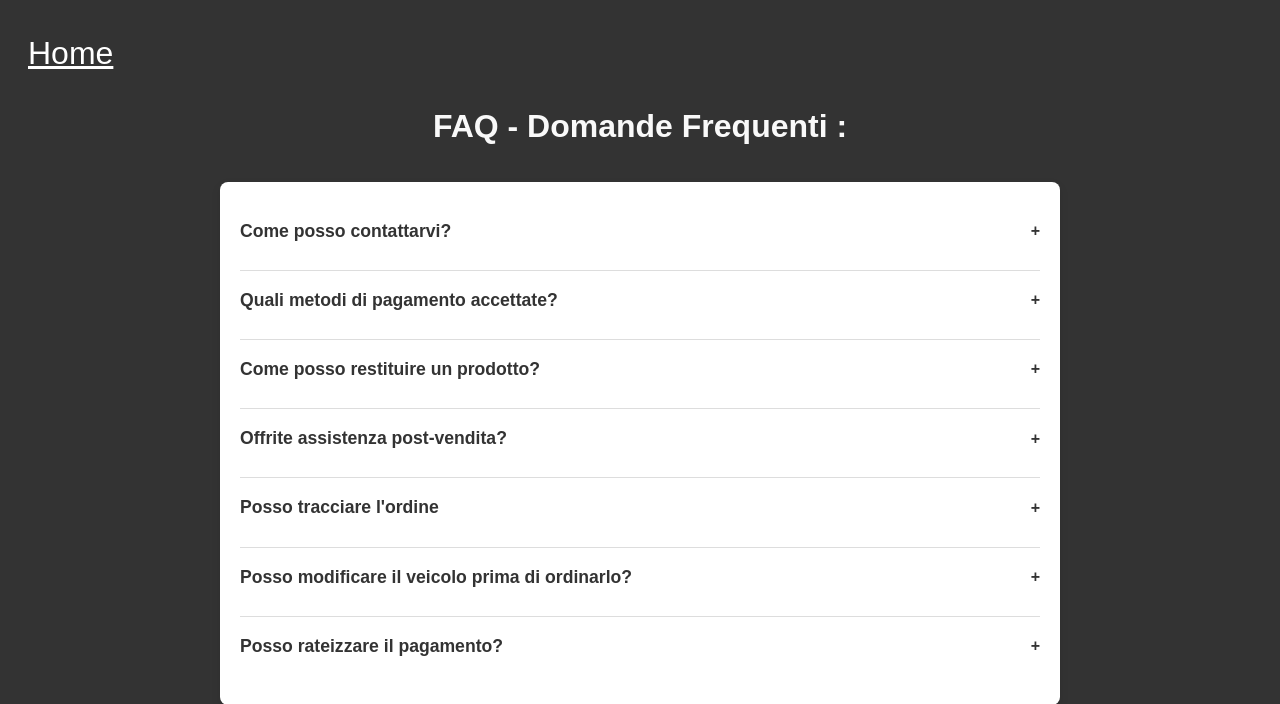
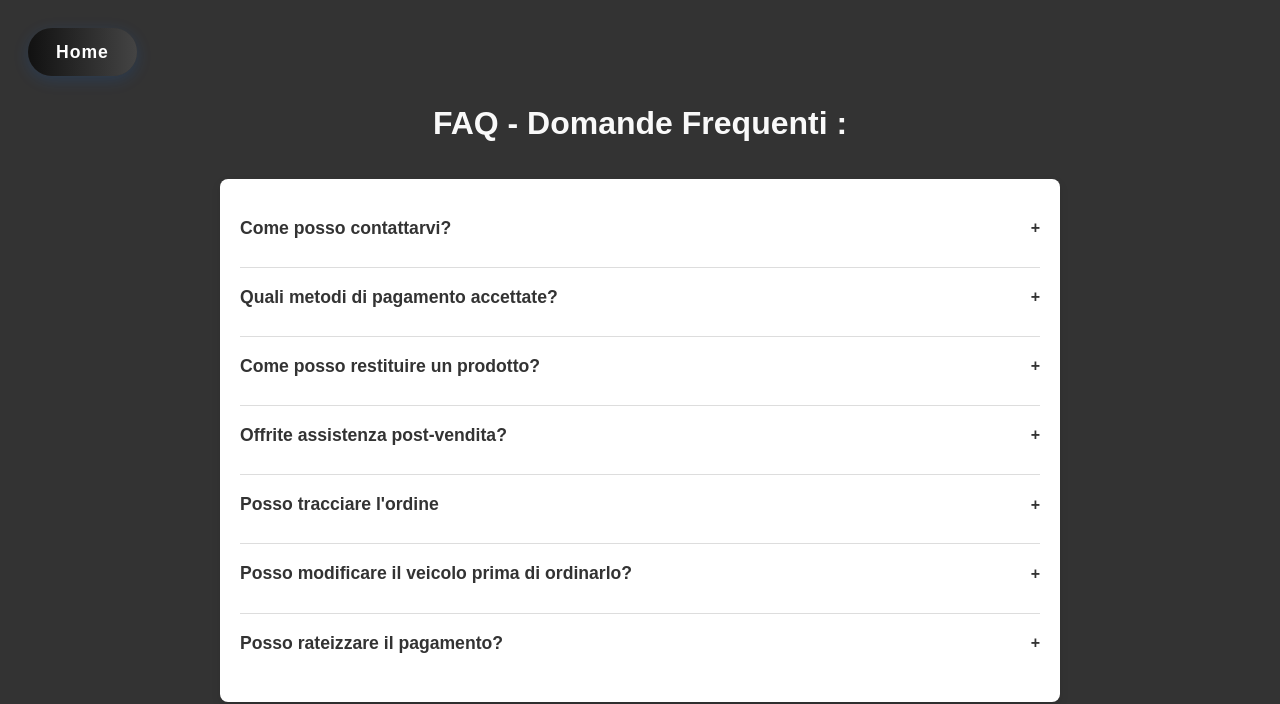
Before and after one commit to LeonardoMircia03/-TSW-SitoWeb-Compra-Modifica-Vendita-e-spedizione-di-automobili-a-livello-internazionale, a PHP site: page /FAQ.html in a window 1280 px wide. Shown: the top 704 px of the page. Run offline with PHP 8.4, Linux system fonts and the light colour scheme.

Commit message:
correzioni

```diff
--- a/FAQ.html
+++ b/FAQ.html
@@ -5,11 +5,12 @@
 
         <link rel="stylesheet" href="stilicss/faq.css">
 
+
     </head>
 
     <body>
     <header >
-        <a href="index.html">Home</a>
+        <a href="index.html" class="home-btn">Home</a>
     </header>
     <h1>FAQ - Domande Frequenti : </h1>
    <!-- Contenitore FAQ -->
--- a/php/auto.php
+++ b/php/auto.php
@@ -15,6 +15,7 @@ if (isset($_SESSION['user_id'])) {
         $_SESSION['username'] = $utente_loggato;
     }
 }
+// |||||| Vengono mostrate solamente auto in vendita da utenti diversi che non siano già state acquistate in precedenza"
 $marche_result = pg_query($dbconnect, "SELECT DISTINCT marca FROM auto ORDER BY marca ASC");
 if (!empty($marca)) {
     $modelli_result = pg_query_params(
--- a/php/login.php
+++ b/php/login.php
@@ -8,6 +8,7 @@ if ($_SERVER["REQUEST_METHOD"] === "POST") {
 
     $email = $_POST['email'] ?? null;
     $password = $_POST['password'] ?? null;
+// ||||||| CHECK SUI CAMPI OBBLIGATORI  |||||||||||||
 
     if (!$email || !$password) {
         echo "Errore: email e password sono obbligatori.";
--- a/php/register.php
+++ b/php/register.php
@@ -5,12 +5,12 @@ if ($_SERVER["REQUEST_METHOD"] === "POST") {
     $username = $_POST['username'] ?? null;
     $email = $_POST['email'] ?? null;
     $password = $_POST['password'] ?? null;
-
+// ||||||| CHECK SUI CAMPI OBBLIGATORI  |||||||||||||
     if (!$username || !$email || !$password ) {
         echo "Errore: Tutti i campi sono obbligatori.";
     }
 
-      // Verifica se username o email sono già registrati
+      // ||||||| Verifica se username o email sono già registrati ||||||
     $checkQuery = "SELECT * FROM utenti WHERE email = $1 OR username = $2";
     $checkParams = array($email, $username);
     $checkResult = pg_query_params($dbconnect, $checkQuery, $checkParams);
@@ -28,7 +28,7 @@ if ($_SERVER["REQUEST_METHOD"] === "POST") {
                 </div>
             </body>
         </html>';
-
+// altrimenti registraa l'utente
     } else {
         $passwordHash = password_hash($password, PASSWORD_DEFAULT);
         $insertQuery = "INSERT INTO utenti (email, username, password) VALUES ($1, $2, $3)";
--- a/stilicss/faq.css
+++ b/stilicss/faq.css
@@ -89,3 +89,25 @@ h1 {
     max-height: 200px; /* Altezza massima della risposta */
     padding: 10px 0 0 20px;
 }
+
+.home-btn {
+    display: inline-block;
+    padding: 10px 28px;
+    background: linear-gradient(90deg, #111 0%, #444 100%);
+    color: #fff;
+    font-size: 1.1rem;
+    font-weight: bold;
+    border: none;
+    border-radius: 30px;
+    box-shadow: 0 4px 16px rgba(0, 114, 255, 0.15);
+    text-decoration: none;
+    letter-spacing: 1px;
+    transition: background 0.3s, transform 0.2s, box-shadow 0.3s;
+}
+.home-btn:hover, .home-btn:focus {
+    background: linear-gradient(90deg, #222 0%, #666 100%);
+    color: #fff;
+    transform: translateY(-2px) scale(1.04);
+    box-shadow: 0 8px 24px rgba(0, 98, 255, 0.22);
+    text-decoration: none;
+}
```
Also changed, not shown: about.html (+1 -9 lines).
